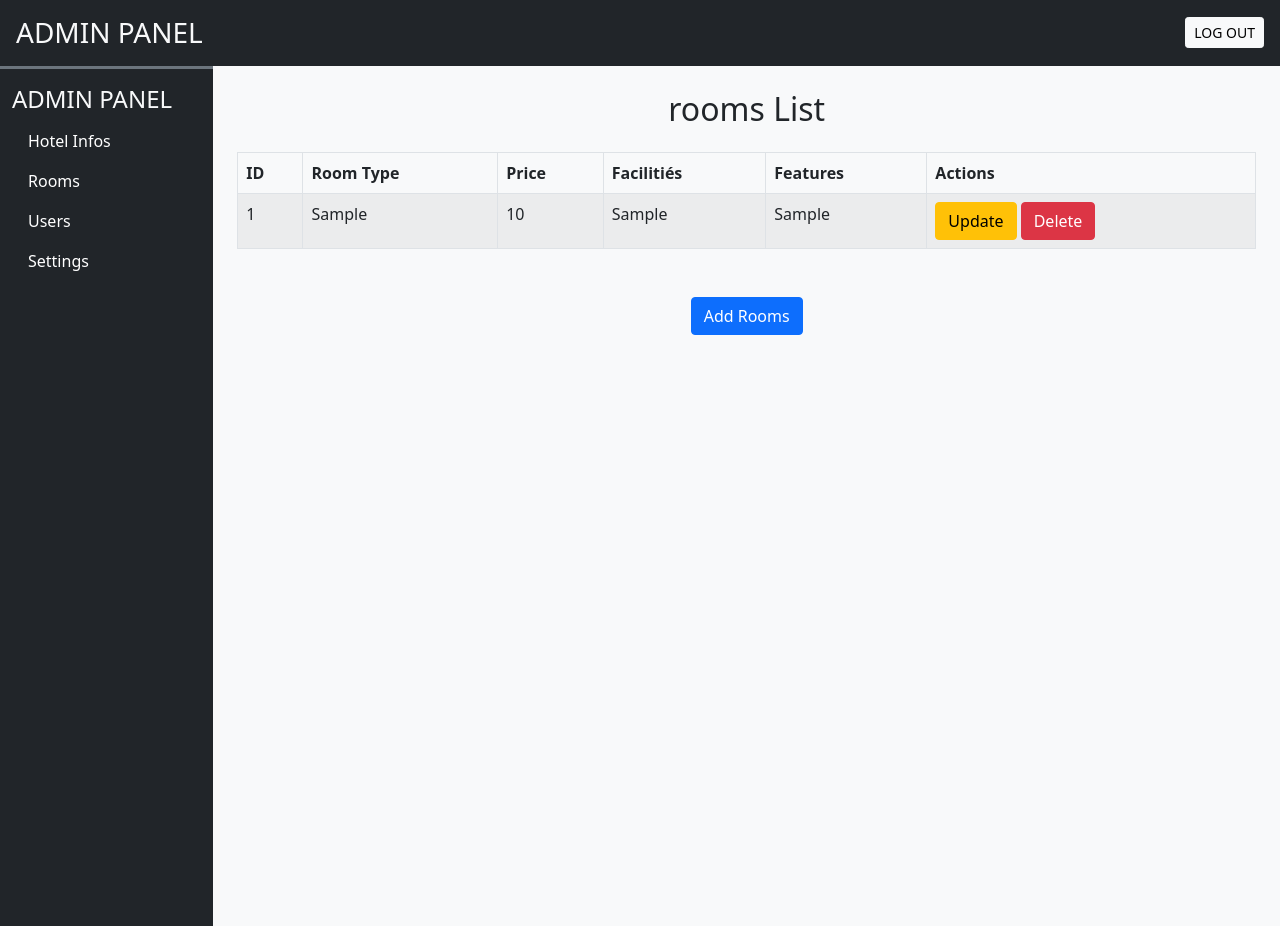
After one commit to MouadElMeati/Booking, a PHP site: page /admins/rooms.php in a window 1280 px wide. The commit adds this page. Run offline with PHP 8.4, Linux system fonts and the light colour scheme; tables that the repository leaves empty or names only in its code hold one stand-in row (values such as "Sample post").

Commit message:
add rooms in dashbord of admin

```diff
--- a/admins/incl/header.php
+++ b/admins/incl/header.php
@@ -16,7 +16,7 @@
                         <a class="nav-link text-white" href="dashbord.php">Hotel Infos</a>
                     </li>
                     <li class="nav-item">
-                        <a class="nav-link text-white" href="">Rooms</a>
+                        <a class="nav-link text-white" href="rooms.php">Rooms</a>
                     </li>
                     <li class="nav-item">
                         <a class="nav-link text-white" href='userList.php'>Users</a>
--- /dev/null
+++ b/admins/rooms.php
@@ -0,0 +1,109 @@
+<?php session_start() ?>
+<?php
+require('incl/cnx.php');
+
+if (isset($_POST['delete_id'])) {
+    try {
+        $deleteStmt = $pdo->prepare("DELETE FROM rooms WHERE id = :id");
+        $deleteStmt->execute(['id' => $_POST['delete_id']]);
+    } catch (PDOException $e) {
+        echo "Error deleting user: " . $e->getMessage();
+    }
+}
+
+try {
+    $stmt = $pdo->query("SELECT id, room_type, price, facilities,features FROM rooms");
+    $rooms = $stmt->fetchAll(PDO::FETCH_ASSOC);
+} catch (PDOException $e) {
+    echo "Error fetching rooms: " . $e->getMessage();
+    $rooms = [];
+}
+?>
+
+<!DOCTYPE html>
+<html lang="en">
+
+<head>
+    <meta charset="UTF-8">
+    <meta name="viewport" content="width=device-width, initial-scale=1.0">
+    <title>Admin Panel-Dashbord</title>
+    <?php require('incl/links.php');
+
+     ?>
+     <style>
+
+        #dashbord-menu {
+            position: fixed;
+            height: 100%;
+
+        }
+
+        @media screen and (max-width:991px) {
+            #dashbord-menu {
+                height: auto;
+                width: 100%;
+            }
+            #main-content {
+                margin-top: 60px;
+            }
+
+        }
+    </style>
+</head>
+
+<body class="bg-light">
+<?php require('incl/header.php') ?>
+
+    <div class="container-fluid" id="main-content">
+        <div class="row">
+            <div class="col-lg-10 ms-auto p-4 overflow-hidden">
+            <h2 class="text-center mb-4">rooms List</h2>
+
+<?php if (!empty($rooms)): ?>
+    <table class="table table-bordered table-striped">
+        <thead class="thead-dark">
+            <tr>
+                <th>ID</th>
+                   <th>Room Type</th>
+                <th>Price</th>
+                <th>Facilitiés</th>
+                <th>Features</th>
+                <th>Actions</th>
+
+            </tr>
+        </thead>
+        <tbody>
+            <?php foreach ($rooms as $room): ?>
+                <tr>
+                    <td><?php echo htmlspecialchars($room['id']); ?></td>
+                    <td><?php echo htmlspecialchars($room['room_type']); ?></td>
+                    <td><?php echo htmlspecialchars($room['price']); ?></td>
+                    <td><?php echo htmlspecialchars($room['facilities']); ?></td>
+                    <td><?php echo htmlspecialchars($room['features']); ?></td>
+
+
+
+                        <td>
+                    <a href="update_reserv.php?id=<?php echo $room['id']; ?>" class="btn btn-warning">Update</a>
+                    <a href="deleteReserv.php?id=<?php echo $room['id']; ?>" class="btn btn-danger" onclick="return confirm('Are you sure you want to delete this reservation?');">Delete</a>
+
+                    </td>
+                </tr>
+            <?php endforeach; ?>
+        </tbody>
+    </table>
+    <di class="d-flex justify-content-center mt-5">
+        <button class="btn btn-primary ">Add Rooms</button>
+    </div>
+<?php else: ?>
+    <div class="alert alert-warning text-center">
+        No Rooms found.
+    </div>
+<?php endif; ?>
+            </div>
+        </div>
+    </div>
+    <?php require('incl/scripte.php') ?>
+</body>
+
+</html>
```
